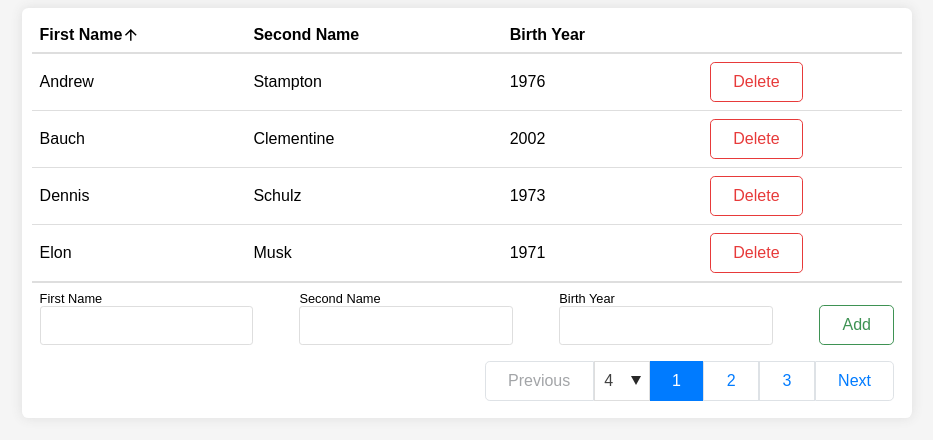
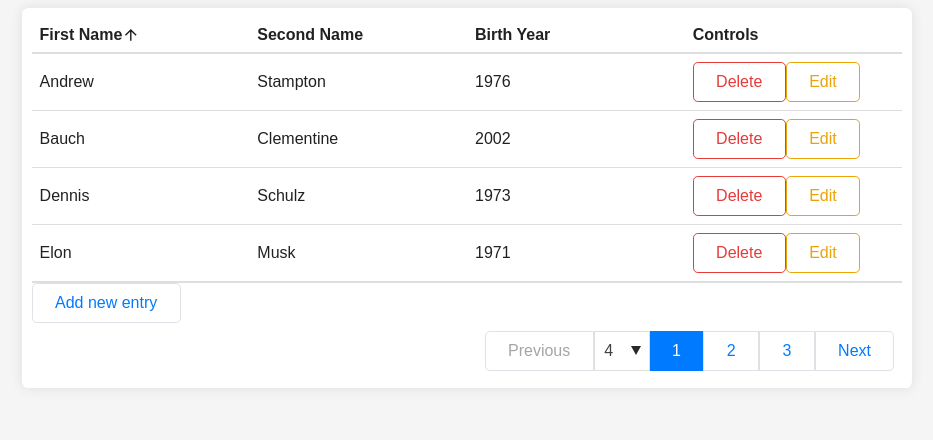
Before and after one commit to bigfatpartyguy/repo-for-learning, a React (Create React App) app: page / in a window 1280 px wide. Shown: the top 440 px of the page, without its empty margins (173-1106 px from the left). Built offline with nearby package versions, Linux system fonts and the light colour scheme.

Commit message:
wip: creating modals

```diff
--- a/src/Data.js
+++ b/src/Data.js
@@ -1,16 +1,76 @@
 const students = [
-  { firstName: 'John', secondName: 'Johnson', birthYear: 1978 },
-  { firstName: 'Leanne', secondName: 'Graham', birthYear: 1988 },
-  { firstName: 'Ervin', secondName: 'Howell', birthYear: 1956 },
-  { firstName: 'Bauch', secondName: 'Clementine', birthYear: 2002 },
-  { firstName: 'Patricia', secondName: 'Labsak', birthYear: 1997 },
-  { firstName: 'Dennis', secondName: 'Schulz', birthYear: 1973 },
-  { firstName: 'Kasey', secondName: 'Neistat', birthYear: 1987 },
-  { firstName: 'Glenna', secondName: 'Reichert', birthYear: 2005 },
-  { firstName: 'Elon', secondName: 'Musk', birthYear: 1971 },
-  { firstName: 'Peter', secondName: 'Jackson', birthYear: 1964 },
-  { firstName: 'Andrew', secondName: 'Stampton', birthYear: 1976 },
-  { firstName: 'Helen', secondName: 'Mortensen', birthYear: 1994 },
+  {
+    firstName: 'John',
+    secondName: 'Johnson',
+    birthYear: 1978,
+    id: 7202,
+  },
+  {
+    firstName: 'Leanne',
+    secondName: 'Graham',
+    birthYear: 1988,
+    id: 4158,
+  },
+  {
+    firstName: 'Ervin',
+    secondName: 'Howell',
+    birthYear: 1956,
+    id: 1703,
+  },
+  {
+    firstName: 'Bauch',
+    secondName: 'Clementine',
+    birthYear: 2002,
+    id: 6315,
+  },
+  {
+    firstName: 'Patricia',
+    secondName: 'Labsak',
+    birthYear: 1997,
+    id: 6085,
+  },
+  {
+    firstName: 'Dennis',
+    secondName: 'Schulz',
+    birthYear: 1973,
+    id: 5654,
+  },
+  {
+    firstName: 'Kasey',
+    secondName: 'Neistat',
+    birthYear: 1987,
+    id: 2601,
+  },
+  {
+    firstName: 'Glenna',
+    secondName: 'Reichert',
+    birthYear: 2005,
+    id: 3140,
+  },
+  {
+    firstName: 'Elon',
+    secondName: 'Musk',
+    birthYear: 1971,
+    id: 9052,
+  },
+  {
+    firstName: 'Peter',
+    secondName: 'Jackson',
+    birthYear: 1964,
+    id: 4089,
+  },
+  {
+    firstName: 'Andrew',
+    secondName: 'Stampton',
+    birthYear: 1976,
+    id: 4228,
+  },
+  {
+    firstName: 'Helen',
+    secondName: 'Mortensen',
+    birthYear: 1994,
+    id: 3810,
+  },
 ];
 
 export default students;
--- a/src/components/Button/Button.jsx
+++ b/src/components/Button/Button.jsx
@@ -3,21 +3,20 @@ import PropTypes from 'prop-types';
 import styles from './Button.module.css';
 
 export default function Button(props) {
-  const {
-    btnRole, text, onClick, disabled,
-  } = props;
-  if (btnRole === 'submit') {
-    return (
-      <button className={styles[btnRole]} type="submit">
-        {text}
-      </button>
-    );
-  }
+  const { type, btnRole, text, onClick, disabled } = props;
+  // if (btnRole === 'submit') {
+  //   return (
+  //     <button className={styles[btnRole]} type="submit">
+  //       {text}
+  //     </button>
+  //   );
+  // }
+  /* eslint-disable react/button-has-type */
   return (
     <button
       disabled={disabled}
       className={styles[btnRole]}
-      type="button"
+      type={type}
       onClick={onClick}
       value={text}
     >
@@ -27,6 +26,7 @@ export default function Button(props) {
 }
 
 Button.propTypes = {
+  type: PropTypes.string,
   btnRole: PropTypes.string,
   text: PropTypes.string,
   onClick: PropTypes.func,
@@ -34,6 +34,7 @@ Button.propTypes = {
 };
 
 Button.defaultProps = {
+  type: 'button',
   btnRole: 'primary',
   text: 'Button',
   onClick: () => {},
--- a/src/components/Button/Button.module.css
+++ b/src/components/Button/Button.module.css
@@ -46,6 +46,23 @@
   color: white;
 }
 
+.edit {
+  border: 1px solid #eca306;
+  color: #eca306;
+  background-color: white;
+}
+
+.edit:hover {
+  background-color: #eca306;
+  color: black;
+}
+
+.edit:focus,
+.edit:active {
+  background-color: #dd9906;
+  color: black;
+}
+
 .submit {
   border: 1px solid #3e9253;
   color: #3e9253;
--- a/src/components/CommonModal/CommonModal.jsx
+++ b/src/components/CommonModal/CommonModal.jsx
@@ -1,11 +1,57 @@
 import React, { Component } from 'react';
 import ReactModal from 'react-modal';
+import SubmitRow from '../SubmitRow/SubmitRow';
+import Button from '../Button/Button';
+import styles from './CommonModal.module.css';
 
 class CommonModal extends Component {
+  createChildren = () => {
+    const {
+      modalHint,
+      showModal,
+      handleCloseModal,
+      handleDeleteClick,
+      onSubmit,
+    } = this.props;
+
+    switch (true) {
+      case modalHint === 'delete':
+        return (
+          <div className={styles.container}>
+            <h2>Are you sure?</h2>
+            <h4>You won&apos;t be able to revert this</h4>
+            <div>
+              <Button
+                text="Delete"
+                onClick={handleDeleteClick}
+                btnRole="danger"
+              />
+              <Button text="Cancel" onClick={handleCloseModal} />
+            </div>
+          </div>
+        );
+
+      case modalHint === 'add':
+        return <SubmitRow onSubmit={onSubmit} />;
+
+      case modalHint === 'edit':
+        return <SubmitRow />;
+
+      default:
+        return null;
+    }
+  };
+
   render() {
     return (
-      <ReactModal isOpen={this.props.showModal} contentLabel="test">
-        <button type="button" onClick={this.props.handleCloseModal}>Close</button>
+      <ReactModal
+        className={styles.modal}
+        overlayClassName={styles.overlay}
+        isOpen={this.props.showModal}
+        onRequestClose={this.props.handleCloseModal}
+        contentLabel="Delete Confirmation Modal"
+      >
+        {this.createChildren()}
       </ReactModal>
     );
   }
--- /dev/null
+++ b/src/components/CommonModal/CommonModal.module.css
@@ -0,0 +1,33 @@
+.modal {
+  position: absolute;
+  width: 70%;
+  max-width: 890px;
+  top: 30%;
+  left: 50%;
+  transform: translate(-50%, -50%);
+  padding: 20px;
+  border-radius: 10px;
+  background-color: white;
+  color: #464849;
+  display: flex;
+}
+
+.overlay {
+  position: fixed;
+  top: 0;
+  left: 0;
+  right: 0;
+  bottom: 0;
+  background-color: rgba(44, 46, 48, 0.5);
+}
+
+.container {
+  width: 100%;
+  display: flex;
+  flex-flow: column nowrap;
+  align-items: center;
+}
+
+.container button:first-child {
+  margin-right: 10px;
+}
--- a/src/components/SubmitRow/SubmitRow.jsx
+++ b/src/components/SubmitRow/SubmitRow.jsx
@@ -65,7 +65,7 @@ export default class SubmitRow extends React.Component {
             onChange={this.handleChange}
           />
         </label>
-        <Button btnRole="submit" text="Add" />
+        <Button type="submit" btnRole="submit" text="Add" />
       </form>
     );
   }
--- a/src/components/Table/Table.jsx
+++ b/src/components/Table/Table.jsx
@@ -19,8 +19,13 @@ class Table extends Component {
       sortDirectionAsc: true,
       students: sortRows(this.props.data, firstFieldName, true),
       isOpen: false,
+      modalHint: '',
     };
     this.state = initialState;
+    this.id = null;
+    this.idsStorage = new Set(
+      initialState.students.map((student) => student.id),
+    );
   }
 
   handleSelect = (event) => {
@@ -31,21 +36,33 @@ class Table extends Component {
     }));
   };
 
-  handleDeleteClick = (index) => {
+  handleDeleteClick = (id) => {
     this.setState((state) => {
-      const students = state.students.filter((row, i) => i !== index);
-      return { students };
+      const students = state.students.filter((row) => row.id !== id);
+      this.idsStorage.delete(id);
+      return {
+        students,
+        isOpen: false,
+      };
     });
   };
 
   handleSubmitRow = (row) => {
-    const { firstName, secondName, birthYear } = row;
+    const newStudent = { ...row };
+    const { firstName, secondName, birthYear } = newStudent;
     if (!firstName || !secondName || !birthYear) {
       // eslint-disable-next-line no-undef, no-alert
       alert('Please, fill in the input fields.');
       return;
     }
-    this.setState((state) => ({ students: [...state.students, row] }));
+    let id = null;
+    do {
+      id = Math.round(Math.random() * 10000);
+    } while (this.idsStorage.has(id));
+    this.idsStorage.add(id);
+    newStudent.id = id;
+    this.setState((state) => ({ students: [...state.students, newStudent] }));
+    this.handleSort(this.state.sortFieldName);
   };
 
   handleNextClick = () => {
@@ -72,14 +89,17 @@ class Table extends Component {
     this.setState({ page });
   };
 
-  handleOpenModal = () => {
-    this.setState({ isOpen: true });
+  handleOpenModal = (modalHint, id) => {
+    this.id = id;
+    this.setState({
+      isOpen: true,
+      modalHint,
+    });
   };
 
   handleCLoseModal = () => {
     this.setState({ isOpen: false });
   };
-
 
   handleSort = (value) => {
     this.setState((state) => {
@@ -108,19 +128,23 @@ class Table extends Component {
     const start = (page - 1) * rowsPerPage;
     const end = start + rowsPerPage;
     const pageToDisplay = students
-      .map((row, ind) => {
-        const id = ind;
+      .map((row) => {
+        const { id } = row;
         return (
-          <tr key={`${id}${row.secondName}${row.birthYear}`}>
+          <tr key={id}>
             <td>{row.firstName}</td>
             <td>{row.secondName}</td>
             <td>{row.birthYear}</td>
             <td>
               <Button
                 text="Delete"
-                // onClick={() => this.handleDeleteClick(ind)}
-                onClick={this.handleOpenModal}
+                onClick={() => this.handleOpenModal('delete', id)}
                 btnRole="danger"
+              />
+              <Button
+                text="Edit"
+                onClick={() => this.handleOpenModal('edit', id)}
+                btnRole="edit"
               />
             </td>
           </tr>
@@ -171,12 +195,15 @@ class Table extends Component {
               >
                 Birth Year
               </TableHeaderCell>
-              <th>&nbsp;</th>
+              <th>Controls</th>
             </tr>
           </thead>
           <tbody>{this.renderTableRows()}</tbody>
         </table>
-        <SubmitRow onSubmit={this.handleSubmitRow} />
+        <Button
+          text="Add new entry"
+          onClick={() => this.handleOpenModal('add')}
+        />
         <Pagination
           value={this.state.rowsPerPage}
           onChange={this.handleSelect}
@@ -187,7 +214,12 @@ class Table extends Component {
           page={this.state.page}
           pages={Math.ceil(this.state.students.length / this.state.rowsPerPage)}
         />
-        <CommonModal showModal={this.state.isOpen} handleCloseModal={this.handleCLoseModal} />
+        <CommonModal
+          modalHint={this.state.modalHint}
+          showModal={this.state.isOpen}
+          handleCloseModal={this.handleCLoseModal}
+          handleDeleteClick={() => this.handleDeleteClick(this.id)}
+        />
       </div>
     );
   }
--- a/src/components/Table/Table.module.css
+++ b/src/components/Table/Table.module.css
@@ -3,6 +3,11 @@
 
 .main tr:last-child {
   border-bottom: 2px solid #dedede;
+}
+
+.main th:last-child,
+.main td:last-child {
+  width: fit-content;
 }
 
 .emptyRow {
--- a/src/index.css
+++ b/src/index.css
@@ -17,6 +17,7 @@ code {
 body {
   padding: 0;
   font-family: Arial, Helvetica, sans-serif;
+  color: #212122;
   -webkit-font-smoothing: antialiased;
   -moz-osx-font-smoothing: grayscale;
   background-color: #f5f5f5;
@@ -89,6 +90,7 @@ table {
   border-collapse: collapse;
   width: 100%;
   max-width: 100%;
+  table-layout: fixed;
 }
 
 thead th {
```
Also changed, not shown: 1 other file (tests, documents, lock files or other folders).
